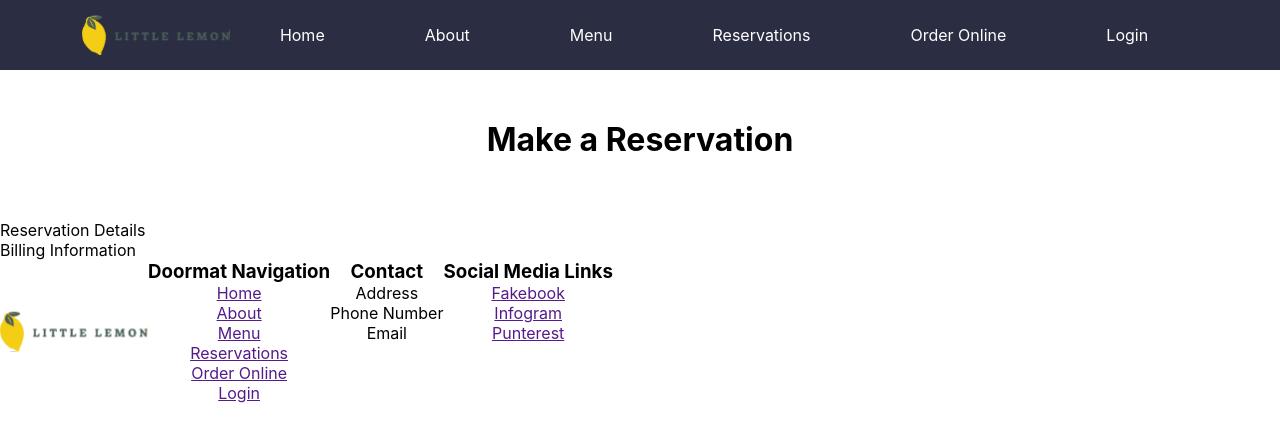
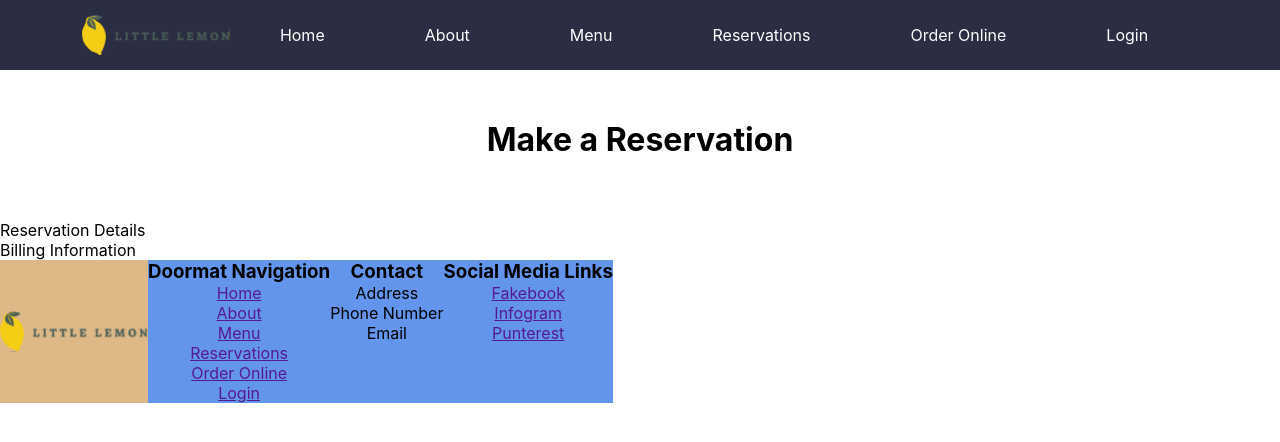
Before and after one commit to digitAI-4N6/little-lemon, a React (Create React App) app: page / in a window 1280 px wide. Shown: the top 442 px of the page. Built offline with nearby package versions, Linux system fonts and the light colour scheme.

Commit message:
make adjustments to visualize changes made
make adjustments to visualize changes made

```diff
--- a/src/App.css
+++ b/src/App.css
@@ -78,17 +78,11 @@ padding-top: 50px;
 
 .foot {
   display: inline-flex;
-  box-sizing: border-box;
+  box-sizing:content-box;
   text-align: center;
+  background-color: burlywood;
 }
 
-/* .list {
-  margin:5px;
-  background-color: blue;
-  flex-wrap: wrap;
-  justify-content: center;
-} */
-
-/* .list ul {
-  text-align: center;
-} */
+.footList {
+  background-color: cornflowerblue;
+}
```
